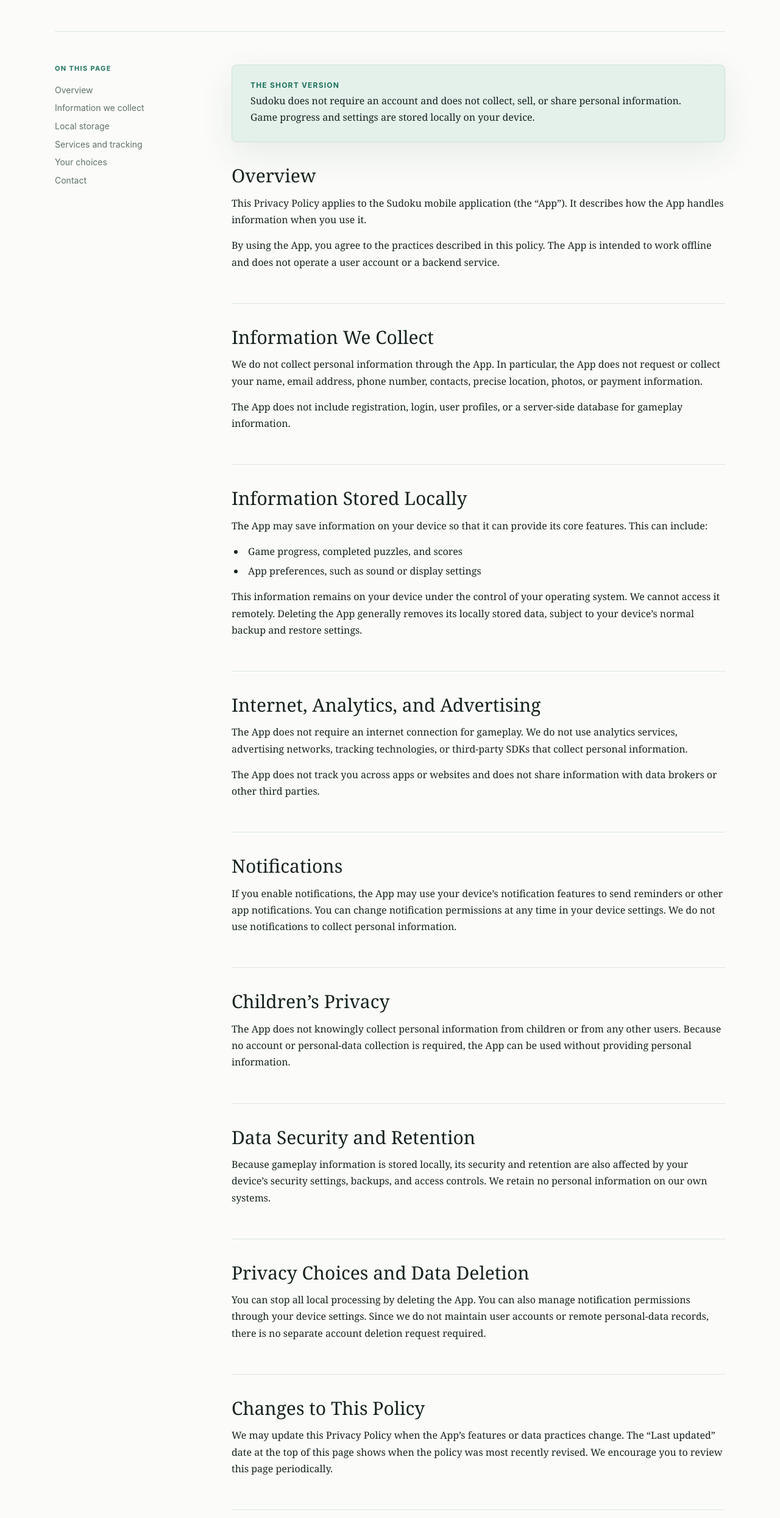
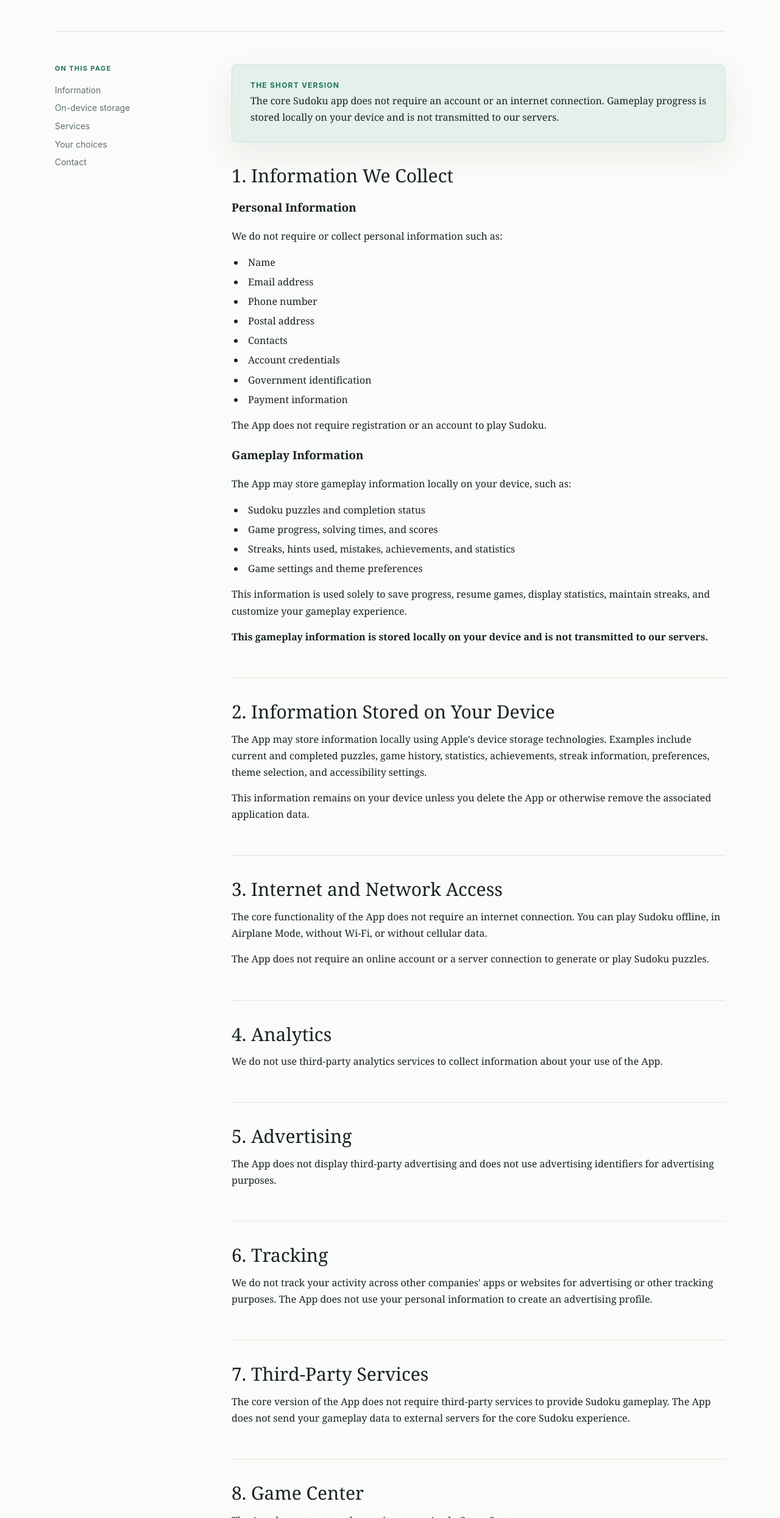
Before and after one commit to rahulkumar2022/Apps-privacy-policy-IOS, a plain HTML site: page Sudoku-privacy-policy/index.html in a window 1280 px wide. Shown: the part 311-2800 px from the top of the page at 61% size. Drawn offline with Linux system fonts and the light colour scheme.

Commit message:
sudoku privacy policy

```diff
--- a/Sudoku-privacy-policy/index.html
+++ b/Sudoku-privacy-policy/index.html
@@ -143,10 +143,9 @@
     <div class="layout">
       <nav aria-label="Policy sections">
         <p>On this page</p>
-        <a href="#overview">Overview</a>
-        <a href="#information">Information we collect</a>
-        <a href="#local">Local storage</a>
-        <a href="#services">Services and tracking</a>
+        <a href="#information">Information</a>
+        <a href="#local">On-device storage</a>
+        <a href="#services">Services</a>
         <a href="#choices">Your choices</a>
         <a href="#contact">Contact</a>
       </nav>
@@ -154,65 +153,101 @@
       <main>
         <div class="callout">
           <strong>The short version</strong>
-          Sudoku does not require an account and does not collect, sell, or share personal information. Game progress and settings are stored locally on your device.
+          The core Sudoku app does not require an account or an internet connection. Gameplay progress is stored locally on your device and is not transmitted to our servers.
         </div>
 
-        <section id="overview">
-          <h2>Overview</h2>
-          <p>This Privacy Policy applies to the Sudoku mobile application (the “App”). It describes how the App handles information when you use it.</p>
-          <p>By using the App, you agree to the practices described in this policy. The App is intended to work offline and does not operate a user account or a backend service.</p>
-        </section>
-
         <section id="information">
-          <h2>Information We Collect</h2>
-          <p>We do not collect personal information through the App. In particular, the App does not request or collect your name, email address, phone number, contacts, precise location, photos, or payment information.</p>
-          <p>The App does not include registration, login, user profiles, or a server-side database for gameplay information.</p>
+          <h2>1. Information We Collect</h2>
+          <h3>Personal Information</h3>
+          <p>We do not require or collect personal information such as:</p>
+          <ul><li>Name</li><li>Email address</li><li>Phone number</li><li>Postal address</li><li>Contacts</li><li>Account credentials</li><li>Government identification</li><li>Payment information</li></ul>
+          <p>The App does not require registration or an account to play Sudoku.</p>
+          <h3>Gameplay Information</h3>
+          <p>The App may store gameplay information locally on your device, such as:</p>
+          <ul><li>Sudoku puzzles and completion status</li><li>Game progress, solving times, and scores</li><li>Streaks, hints used, mistakes, achievements, and statistics</li><li>Game settings and theme preferences</li></ul>
+          <p>This information is used solely to save progress, resume games, display statistics, maintain streaks, and customize your gameplay experience.</p>
+          <p><strong>This gameplay information is stored locally on your device and is not transmitted to our servers.</strong></p>
         </section>
 
         <section id="local">
-          <h2>Information Stored Locally</h2>
-          <p>The App may save information on your device so that it can provide its core features. This can include:</p>
-          <ul>
-            <li>Game progress, completed puzzles, and scores</li>
-            <li>App preferences, such as sound or display settings</li>
-          </ul>
-          <p>This information remains on your device under the control of your operating system. We cannot access it remotely. Deleting the App generally removes its locally stored data, subject to your device’s normal backup and restore settings.</p>
+          <h2>2. Information Stored on Your Device</h2>
+          <p>The App may store information locally using Apple's device storage technologies. Examples include current and completed puzzles, game history, statistics, achievements, streak information, preferences, theme selection, and accessibility settings.</p>
+          <p>This information remains on your device unless you delete the App or otherwise remove the associated application data.</p>
         </section>
 
         <section id="services">
-          <h2>Internet, Analytics, and Advertising</h2>
-          <p>The App does not require an internet connection for gameplay. We do not use analytics services, advertising networks, tracking technologies, or third-party SDKs that collect personal information.</p>
-          <p>The App does not track you across apps or websites and does not share information with data brokers or other third parties.</p>
+          <h2>3. Internet and Network Access</h2>
+          <p>The core functionality of the App does not require an internet connection. You can play Sudoku offline, in Airplane Mode, without Wi-Fi, or without cellular data.</p>
+          <p>The App does not require an online account or a server connection to generate or play Sudoku puzzles.</p>
         </section>
 
         <section>
-          <h2>Notifications</h2>
-          <p>If you enable notifications, the App may use your device’s notification features to send reminders or other app notifications. You can change notification permissions at any time in your device settings. We do not use notifications to collect personal information.</p>
+          <h2>4. Analytics</h2>
+          <p>We do not use third-party analytics services to collect information about your use of the App.</p>
         </section>
 
         <section>
-          <h2>Children’s Privacy</h2>
-          <p>The App does not knowingly collect personal information from children or from any other users. Because no account or personal-data collection is required, the App can be used without providing personal information.</p>
+          <h2>5. Advertising</h2>
+          <p>The App does not display third-party advertising and does not use advertising identifiers for advertising purposes.</p>
         </section>
 
         <section>
-          <h2>Data Security and Retention</h2>
-          <p>Because gameplay information is stored locally, its security and retention are also affected by your device’s security settings, backups, and access controls. We retain no personal information on our own systems.</p>
+          <h2>6. Tracking</h2>
+          <p>We do not track your activity across other companies' apps or websites for advertising or other tracking purposes. The App does not use your personal information to create an advertising profile.</p>
+        </section>
+
+        <section>
+          <h2>7. Third-Party Services</h2>
+          <p>The core version of the App does not require third-party services to provide Sudoku gameplay. The App does not send your gameplay data to external servers for the core Sudoku experience.</p>
+        </section>
+
+        <section>
+          <h2>8. Game Center</h2>
+          <p>The App does not currently require or use Apple Game Center.</p>
+        </section>
+
+        <section>
+          <h2>9. Notifications</h2>
+          <p>The App may optionally provide local notifications, such as reminders for daily Sudoku challenges. Notifications are optional and can be enabled or disabled through the App or your device's notification settings. Notifications are not required to play Sudoku.</p>
+        </section>
+
+        <section>
+          <h2>10. Children's Privacy</h2>
+          <p>The App does not knowingly collect personal information from children. Because the core game does not require an account or submission of personal information, users can play without providing personal information to us.</p>
+        </section>
+
+        <section>
+          <h2>11. Data Security</h2>
+          <p>Because core gameplay data is stored locally and is not transmitted to our servers, we do not maintain a central server-side database containing your Sudoku gameplay information. You are responsible for maintaining the security of your device, including using a passcode, Face ID, or Touch ID where supported.</p>
+        </section>
+
+        <section>
+          <h2>12. Data Retention</h2>
+          <p>We do not maintain server-side copies of your Sudoku gameplay data. Local gameplay information remains on your device until you delete it through an available in-app option, reset the application's data where supported, or delete the App and its associated data.</p>
         </section>
 
         <section id="choices">
-          <h2>Privacy Choices and Data Deletion</h2>
-          <p>You can stop all local processing by deleting the App. You can also manage notification permissions through your device settings. Since we do not maintain user accounts or remote personal-data records, there is no separate account deletion request required.</p>
+          <h2>13. Deleting Your Data</h2>
+          <p>You can remove locally stored information by using the App's available reset or delete functionality, or by deleting the App from your device. Deleted local data generally cannot be recovered unless you have a separate device backup.</p>
+          <h2>14. Your Privacy Choices</h2>
+          <p>You can control available features through Settings in the App or through your device settings. Depending on your version of the App, you may be able to disable notifications, sounds, and haptics; reset gameplay progress; delete local game data; and change accessibility preferences.</p>
         </section>
 
         <section>
-          <h2>Changes to This Policy</h2>
-          <p>We may update this Privacy Policy when the App’s features or data practices change. The “Last updated” date at the top of this page shows when the policy was most recently revised. We encourage you to review this page periodically.</p>
+          <h2>15. Changes to This Privacy Policy</h2>
+          <p>We may update this policy to reflect changes to the App, privacy practices, applicable laws, third-party services, or Apple's platform requirements. When we make changes, we will update the Last Updated date at the top of this page.</p>
         </section>
 
         <section id="contact">
-          <h2>Contact Information</h2>
-          <p>For questions about this Privacy Policy or the App’s privacy practices, contact the developer through the support contact listed on the App Store product page.</p>
+          <h2>16. Contact Us</h2>
+          <p>If you have questions about this Privacy Policy or the App's privacy practices, contact us at:</p>
+          <p><strong>Email:</strong> [YOUR SUPPORT EMAIL]<br><strong>Developer:</strong> [YOUR NAME / COMPANY NAME]<br><strong>App:</strong> Sudoku</p>
+        </section>
+
+        <section>
+          <h2>17. Summary</h2>
+          <p>Your Sudoku game should be playable without giving us your personal information. The core App:</p>
+          <ul><li>does not require an account or internet connection;</li><li>stores gameplay progress locally;</li><li>does not sell personal information;</li><li>does not use gameplay data for advertising;</li><li>does not require tracking, contacts, photos, location, microphone, or other sensitive device access.</li></ul>
         </section>
       </main>
     </div>
```
